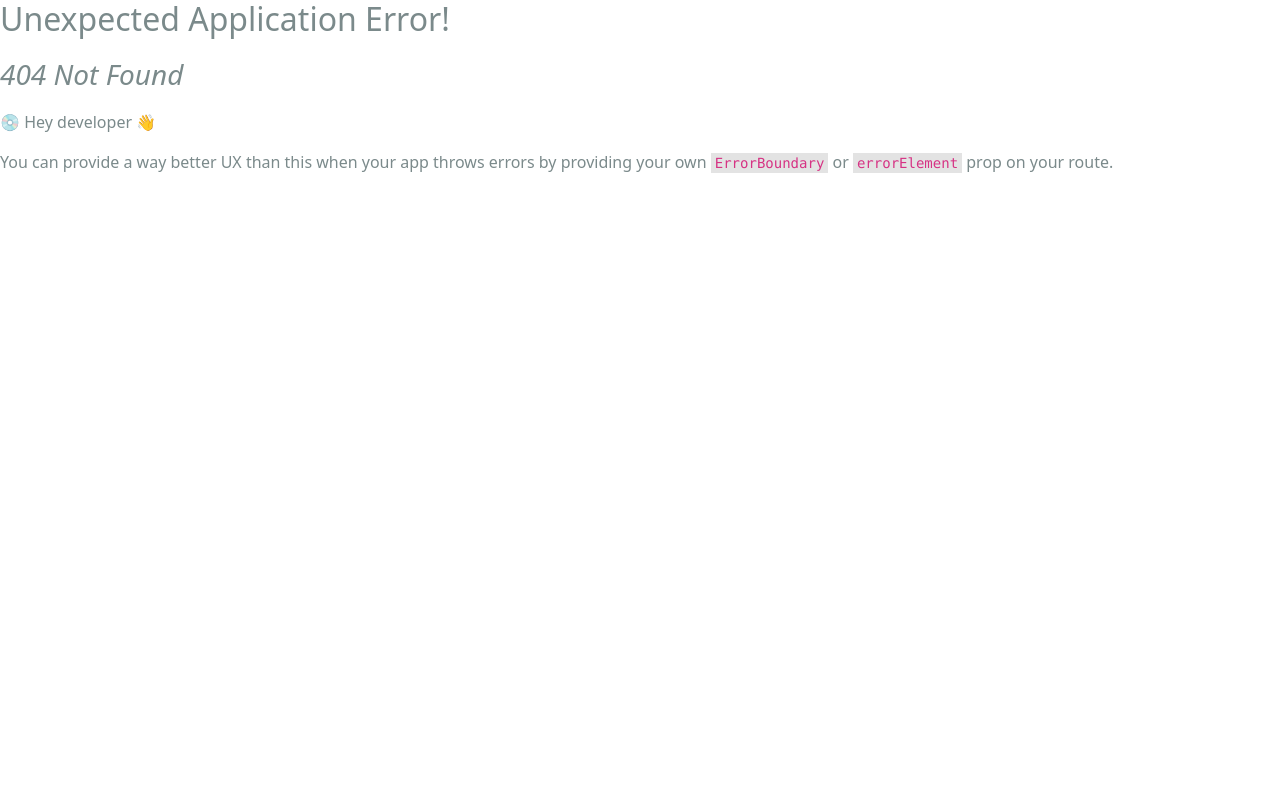
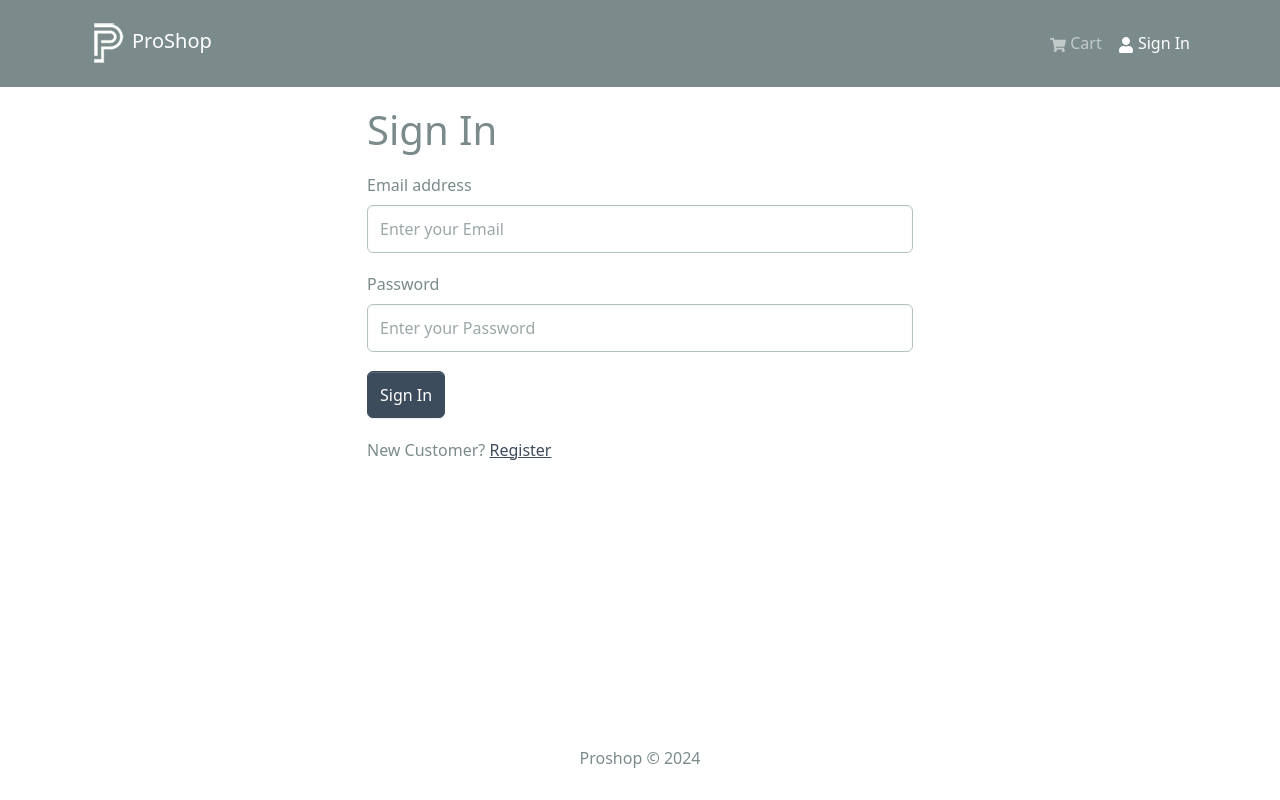
Before and after one commit to amrmoussa17/Proshop, a React (Create React App) app in the folder frontend/: page /login in a window 1280 px wide. Before the commit this address had no page. Built offline with nearby package versions, Linux system fonts and the light colour scheme.

Commit message:
Add login screen

```diff
--- a/frontend/package.json
+++ b/frontend/package.json
@@ -22,6 +22,7 @@
     "react-router-bootstrap": "^0.26.2",
     "react-router-dom": "^6.23.1",
     "react-scripts": "5.0.1",
+    "react-toastify": "^10.0.5",
     "typescript": "^4.9.5",
     "web-vitals": "^2.1.4"
   },
--- a/frontend/src/App.tsx
+++ b/frontend/src/App.tsx
@@ -2,10 +2,13 @@ import Header from "./components/Header"
 import Footer from "./components/Footer"
 import { Container } from "react-bootstrap"
 import { Outlet } from "react-router-dom"
+import { ToastContainer } from "react-toastify"
+import "react-toastify/dist/ReactToastify.css"
 
 const App = () => {
   return (
     <>
+      <ToastContainer />
       <Header />
       <main className="py-3">
         <Container>
--- /dev/null
+++ b/frontend/src/components/FormContainer.tsx
@@ -0,0 +1,14 @@
+import React, { PropsWithChildren } from "react"
+import { Col, Row } from "react-bootstrap"
+
+const FormContainer = ({ children }: PropsWithChildren) => {
+  return (
+    <Row className="justify-content-md-center">
+      <Col xs={12} md={6}>
+        {children}
+      </Col>
+    </Row>
+  )
+}
+
+export default FormContainer
--- a/frontend/src/components/Header.tsx
+++ b/frontend/src/components/Header.tsx
@@ -1,15 +1,15 @@
-import Container from "react-bootstrap/Container"
-import Nav from "react-bootstrap/Nav"
-import Navbar from "react-bootstrap/Navbar"
+import { Badge, NavDropdown, Navbar, Nav, Container } from "react-bootstrap"
 import { FaShoppingCart, FaUser } from "react-icons/fa"
+import { LinkContainer } from "react-router-bootstrap"
 import logo from "../assets/logo.png"
-import { LinkContainer } from "react-router-bootstrap"
-import { Badge } from "react-bootstrap"
-import { useSelector } from "react-redux"
-import { CartType } from "../helpers/types"
+import { useAppSelector } from "../hooks"
 
 const Header = () => {
-  const { itemsQty } = useSelector((state: { cart: CartType }) => state.cart)
+  const { itemsQty } = useAppSelector((state) => state.cart)
+  const { userInfo } = useAppSelector((state) => state.auth)
+  const logoutHandler = () => {
+    console.log("logout")
+  }
   return (
     <Navbar expand="lg" bg="dark" variant="dark" collapseOnSelect>
       <Container>
@@ -32,11 +32,22 @@ const Header = () => {
                 )}
               </Nav.Link>
             </LinkContainer>
-            <LinkContainer to="/login">
-              <Nav.Link>
-                <FaUser /> Sign In
-              </Nav.Link>
-            </LinkContainer>
+            {userInfo ? (
+              <NavDropdown title={userInfo.name} id={userInfo._id}>
+                <LinkContainer to="/profile">
+                  <NavDropdown.Item>Profile</NavDropdown.Item>
+                </LinkContainer>
+                <NavDropdown.Item onClick={logoutHandler}>
+                  logout
+                </NavDropdown.Item>
+              </NavDropdown>
+            ) : (
+              <LinkContainer to="/login">
+                <Nav.Link>
+                  <FaUser /> Sign In
+                </Nav.Link>
+              </LinkContainer>
+            )}
           </Nav>
         </Navbar.Collapse>
       </Container>
--- /dev/null
+++ b/frontend/src/helpers/RTKQueryError.ts
@@ -0,0 +1,24 @@
+import { FetchBaseQueryError } from "@reduxjs/toolkit/query"
+
+/**
+ * Type predicate to narrow an unknown error to `FetchBaseQueryError`
+ */
+export function isFetchBaseQueryError(
+  error: unknown
+): error is FetchBaseQueryError {
+  return typeof error === "object" && error != null && "status" in error
+}
+
+/**
+ * Type predicate to narrow an unknown error to an object with a string 'message' property
+ */
+export function isErrorWithMessage(
+  error: unknown
+): error is { message: string } {
+  return (
+    typeof error === "object" &&
+    error != null &&
+    "message" in error &&
+    typeof (error as any).message === "string"
+  )
+}
--- /dev/null
+++ b/frontend/src/hooks.ts
@@ -0,0 +1,6 @@
+import { useDispatch, useSelector } from "react-redux"
+import type { RootState, AppDispatch } from "./store"
+
+// Use throughout your app instead of plain `useDispatch` and `useSelector`
+export const useAppDispatch = useDispatch.withTypes<AppDispatch>()
+export const useAppSelector = useSelector.withTypes<RootState>()
--- a/frontend/src/index.tsx
+++ b/frontend/src/index.tsx
@@ -15,6 +15,7 @@ import ProductScreen from "./screens/ProductScreen"
 import { Provider } from "react-redux"
 import store from "./store"
 import CartScreen from "./screens/CartScreen"
+import LoginScreen from "./screens/LoginScreen"
 
 const router = createBrowserRouter(
   createRoutesFromElements(
@@ -22,6 +23,7 @@ const router = createBrowserRouter(
       <Route path="/" index={true} element={<HomeScreen />} />
       <Route path="/product/:id" element={<ProductScreen />} />
       <Route path="/cart" element={<CartScreen />} />
+      <Route path="/login" element={<LoginScreen />} />
     </Route>
   )
 )
--- /dev/null
+++ b/frontend/src/screens/LoginScreen.tsx
@@ -0,0 +1,83 @@
+import { useEffect, useState } from "react"
+import { Form, Button, Spinner, Col, Row } from "react-bootstrap"
+import { useLoginMutation } from "../slices/usersApiSlice"
+import { setCredentials } from "../slices/authSlice"
+import { toast } from "react-toastify"
+import { Link, useLocation, useNavigate } from "react-router-dom"
+import { useAppDispatch, useAppSelector } from "../hooks"
+import FormContainer from "../components/FormContainer"
+import {
+  isErrorWithMessage,
+  isFetchBaseQueryError,
+} from "../helpers/RTKQueryError"
+
+const LoginScreen = () => {
+  const [email, setEmail] = useState("")
+  const [password, setPassword] = useState("")
+  const { search } = useLocation()
+  const sp = new URLSearchParams(search)
+  const redirect = sp.get("redirect") || "/"
+  const dispatch = useAppDispatch()
+  const navigate = useNavigate()
+  const [login, { isLoading }] = useLoginMutation()
+
+  const { userInfo } = useAppSelector((state) => state.auth)
+
+  useEffect(() => {
+    if (userInfo) {
+      navigate(redirect)
+    }
+  }, [userInfo, redirect, navigate])
+
+  const submitHandler = async (e: React.FormEvent<HTMLFormElement>) => {
+    e.preventDefault()
+    try {
+      const res = await login({ email, password }).unwrap()
+      dispatch(setCredentials(res))
+      navigate(redirect)
+    } catch (err) {
+      if (isFetchBaseQueryError(err)) {
+        const errMsg = "error" in err ? err.error : JSON.stringify(err.data)
+        toast.error(errMsg)
+      } else if (isErrorWithMessage(err)) {
+        toast.error(err.message)
+      }
+    }
+  }
+  return (
+    <FormContainer>
+      <h1>Sign In</h1>
+      <Form onSubmit={submitHandler}>
+        <Form.Group className="mb-3" controlId="email">
+          <Form.Label>Email address</Form.Label>
+          <Form.Control
+            value={email}
+            onChange={(e) => setEmail(e.target.value)}
+            type="email"
+            placeholder="Enter your Email"
+          />
+        </Form.Group>
+        <Form.Group className="mb-3" controlId="password">
+          <Form.Label>Password</Form.Label>
+          <Form.Control
+            value={password}
+            onChange={(e) => setPassword(e.target.value)}
+            type="password"
+            placeholder="Enter your Password"
+          />
+        </Form.Group>
+        <Button type="submit" variant="primary" disabled={isLoading}>
+          Sign In
+        </Button>
+        {isLoading && <Spinner />}
+      </Form>
+      <Row className="py-3">
+        <Col>
+          New Customer?{" "}
+          <Link to={`/register?redirect=${redirect}`}>Register</Link>
+        </Col>
+      </Row>
+    </FormContainer>
+  )
+}
+export default LoginScreen
--- a/frontend/src/slices/authSlice.ts
+++ b/frontend/src/slices/authSlice.ts
@@ -1,20 +1,27 @@
-import { createSlice } from "@reduxjs/toolkit"
+import { createSlice, PayloadAction } from "@reduxjs/toolkit"
+import { UserType } from "../helpers/types"
 
-const initialState = localStorage.getItem("userInfo")
-  ? JSON.parse(localStorage.getItem("userInfo")!)
-  : null
+interface authState {
+  userInfo: UserType | null
+}
+
+const initialState: authState = {
+  userInfo: localStorage.getItem("userInfo")
+    ? JSON.parse(localStorage.getItem("userInfo")!)
+    : null,
+}
 
 export const authSlice = createSlice({
   name: "auth",
   initialState,
   reducers: {
-    setCredentials: (state, action) => {
+    setCredentials: (state, action: PayloadAction<UserType>) => {
       state.userInfo = action.payload
       localStorage.setItem("userInfo", JSON.stringify(action.payload))
     },
     logout: (state, action) => {
       state.userInfo = null
-      localStorage.removeItemItem("userInfo")
+      localStorage.removeItem("userInfo")
     },
   },
 })
--- a/frontend/src/slices/usersApiSlice.ts
+++ b/frontend/src/slices/usersApiSlice.ts
@@ -9,7 +9,7 @@ export const usersApiSlice = apiSlice.injectEndpoints({
       { email: string; password: string } | void
     >({
       query: (body) => ({
-        url: `${USERS_URL}`,
+        url: `${USERS_URL}/auth`,
         method: "POST",
         body,
       }),
--- a/frontend/src/store.ts
+++ b/frontend/src/store.ts
@@ -15,4 +15,7 @@ const store = configureStore({
   devTools: true,
 })
 
+export type RootState = ReturnType<typeof store.getState>
+export type AppDispatch = typeof store.dispatch
+
 export default store
```
Also changed, not shown: 1 other file (tests, documents, lock files or other folders).
